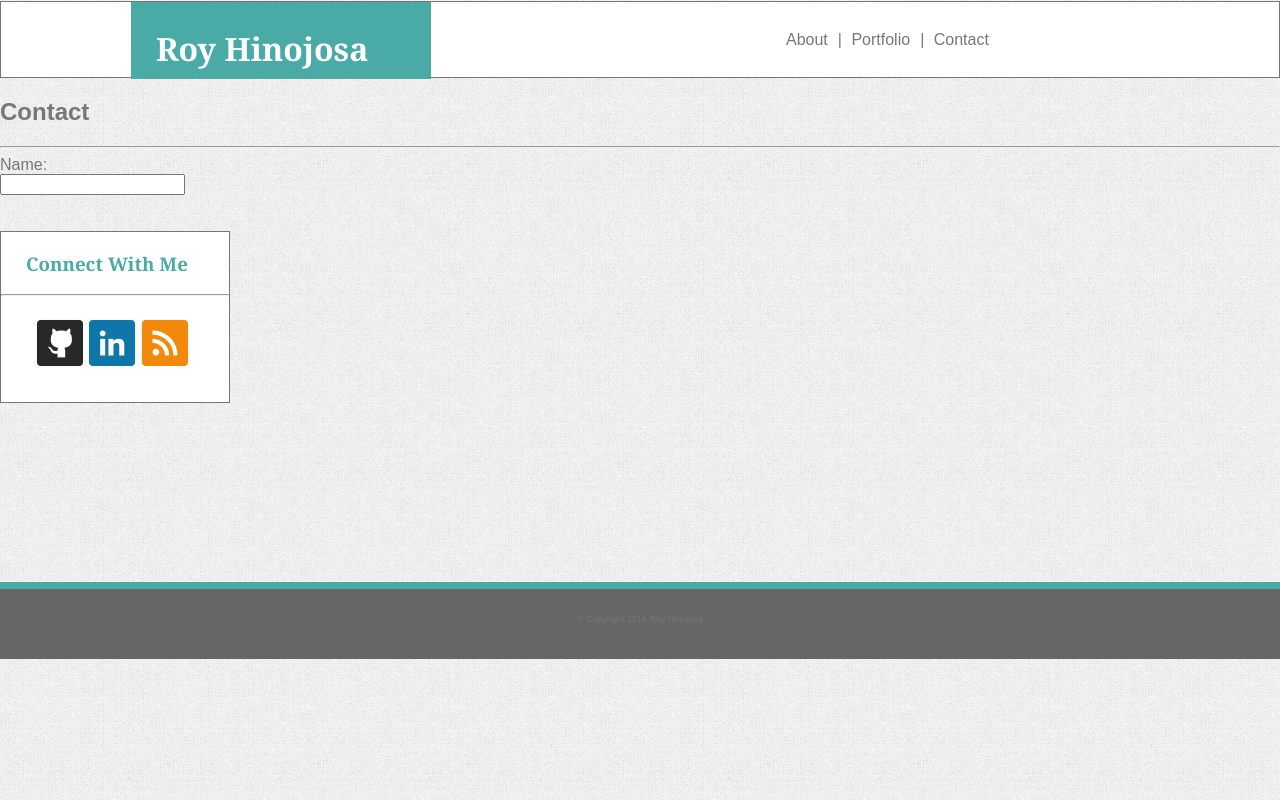
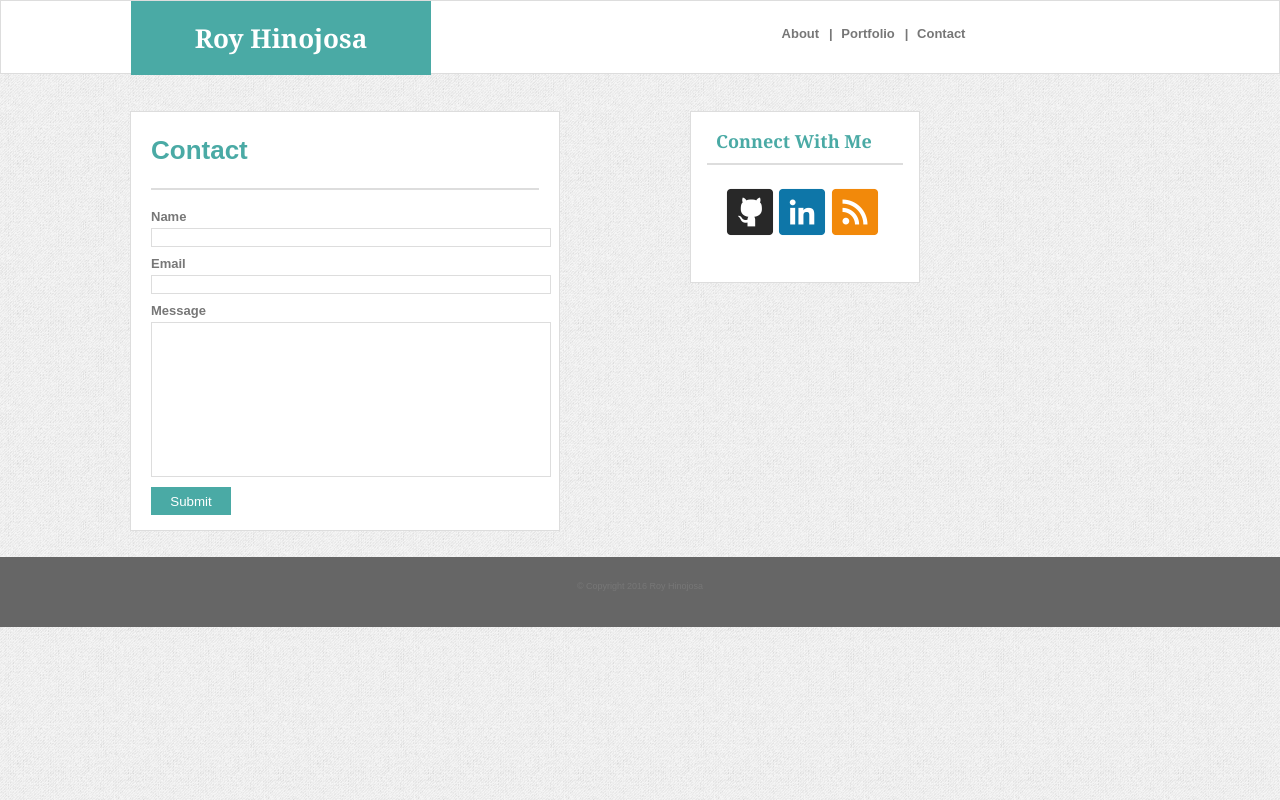
Before and after one commit to rhino15/Basic-Portfolio, a PHP site: page /contact.html in a window 1280 px wide. Run offline with PHP 8.4, Linux system fonts and the light colour scheme.

Commit message:
index and contact done

```diff
--- a/assets/css/style.css
+++ b/assets/css/style.css
@@ -4,7 +4,6 @@
 }
 
 body {
-	height: 100%;
 	width: 960px;
 	display: inline;
 	background-image: url(../../assets/images/gray_jean/gray_jean/gray_jean.png);
@@ -13,65 +12,71 @@ body {
 }
 
 header {
-	border color: #cccccc;
-	border-style: solid;
-	border-width: 1px;
-	height: 77px;
-	margin-top: -17px;
+	border: 1px solid #dddddd;
+	height: 74px;
 	background-color: #ffffff;
 	clear: both;
 }
 
-#header h1 {
+.header h1 {
+	text-align: center;
 	float: left;
-	height: 77px;
+	font-size: 26px;
+	font-weight: bold;
+	height: 74px;
 	width: 300px;
-	margin-top: 0px;
-	margin-bottom: 1px;
-	margin-left: 130px;
-	padding: 25px;
+	margin: 0px 130px 0px 130px;
+	padding-top: 24px;
+	padding-bottom: 24px;
 	background-color: #4aaaa5;
 	color: white;
 	font-family: 'Georgia', Times, Times New Roman, serif;
 }
 
-#header ul {
+.header ul {
+	text-align: center;
+	width: 200px;
+	height: 74px;
+	padding-top: 26px;
+	padding-bottom: 26px;
+	margin-left: 210px;
+	margin-right: 210px;
 	float: left;
+	font-size: small;
+	font-weight: bold;
 	text-decoration: none;
-	margin-bottom: 29px;
-	margin-left: 740px;
-	margin-right: 100px;
-	margin-top: -49px;
-
 }
 
-#header li {
+.header li {
 	padding-left: 5px;
 	display: inline;
 	list-style-type: none;
 }
 
-#header span {
+.header span {
 	margin-left: 10px;
 }
 
-#header a {
+.header a {
 	text-decoration: none;
 	color: #777777;
 }
+
 #main-content {
 	float: left;
-	border: solid;
-	border color: #dddddd;
-	border-width: 1px;
-	margin: 36px 37px 43px 135px;
+	border: 1px solid #dddddd;
+	margin: 36px 37px 43px 130px;
 	height: 410px;
 	width: 555px;
 	background-color: #ffffff;
 }
 
-#main-content h1 {
+#main-content h2 {
 	color: #4aaaa5;
+	padding-bottom: 20px;
+	margin-top: 30px;
+	font-weight: bold;
+	font-size: 26px;
 	margin-left: 25px;
 	font-family: 'Georgia', Times, Times New Roman, serif;
 }
@@ -83,13 +88,19 @@ header {
 }
 
 #main-content div {
-	margin-left: 28px;
-	margin-right: 67px;
+	margin-left: 25px;
+	margin-right: 18px;
 }
 
 #main-content p {
 	line-height: 200%;
+	margin-top: 17px;
 	text-align: left;
+}
+
+#gray-bar {
+	height: 2px;
+	background-color: #dddddd;
 }
 
 .container {
@@ -97,10 +108,8 @@ header {
 	clear: both;
 }
 
-#sidebar {
-	border: solid;
-	border color: #dddddd;
-	border-width: 1px;
+.sidebar {
+	border: 1px solid #dddddd;
 	background-color: #ffffff;
 	float: left;
 	margin-top: 36px;
@@ -108,21 +117,32 @@ header {
 	width: 230px;
 }
 
-#sidebar h3 {
+.sidebar h3 {
 	color: #4aaaa5;
+	font-weight: bold;
+	font-size: 18px;
+	margin-top: 20px;
 	margin-left: 25px;
+	padding-bottom: 13px;
 	font-family: 'Georgia', Times, Times New Roman, serif;
 }
 
-#sidebar ul {
+.sidebar ul {
 	margin-top: 23px;
 	margin-left: 35px;
 	padding: 0;
 	text-decoration: none;
 }
 
-#sidebar li {
+.sidebar li {
 	display: inline;
+}
+
+.small-gray-bar {
+	height: 2px;
+	margin-left: 16px;
+	margin-right: 16px;
+	background-color: #dddddd;
 }
 
 #green-bar {
@@ -132,7 +152,7 @@ header {
 	background-color: #4aaaa5;
 }
 
-footer {
+#footer {
 	height: 70px;
 	margin: 0 auto -155px;
 	clear: both;
@@ -140,9 +160,64 @@ footer {
 
 }
 
-footer p {
+#footer p {
 	padding-top: 25px;
 	font-size: xx-small;
 	font color: #777777;
 	text-align: center;
 }
+
+#contact  {
+	float: left;
+	height: 420px;
+	width: 430px;
+	border: 1px solid #dddddd;
+	background-color: #ffffff;
+	margin-left: 130px;
+	margin-top: 36px;
+	margin-right: 130px;
+}
+
+#contact h2 {
+	font-size: 26px;
+	font-weight: bold;
+	color: #4aaaa5;
+	padding-top: 25px;
+	padding-bottom: 25px;
+	margin-left: 20px;
+}
+
+#contact-gray-bar {
+	height: 2px;
+	background-color: #dddddd;
+	margin-left: 20px;
+	margin-right: 20px;
+}
+
+#contact form {
+	font-size: small;
+	font-weight: bold;
+	margin-top: 20px;
+	margin-left: 20px;
+}
+
+#contact input {
+	border: 1px solid #dddddd;
+	margin-top: 5px;
+	margin-bottom: 10px;
+	padding-right: 219px;
+}
+
+#message {
+	padding-bottom: 137px;
+}
+
+#button {
+	border: 1px solid #4aaaa5;
+	height: 28px;
+	width: 80px;
+	margin-left: 20px;
+	text-align: center;
+	background-color: #4aaaa5;
+	color: #ffffff;
+}
--- a/contact.html
+++ b/contact.html
@@ -1,11 +1,12 @@
 <!DOCTYPE html>
 <html>
 	<head>
+		<link rel="stylesheet" type="text/css" href="assets/css/reset.css">
 		<link rel="stylesheet" type="text/css" href="assets/css/style.css">
-		<title>My Portfolio</title>
+		<title>Contact</title>
 	</head>
 	<body>
-		<header id="header">
+		<header class="header">
 			<h1>Roy Hinojosa</h1>
 			<ul>
 				<li><a href="#">About</a><span>|</span></li>
@@ -16,16 +17,25 @@
 
 		<div class="container">
 			<section id="contact">
-				<h1>Contact</h1>
-				<hr>
-				<form>
-					Name:<br>
-					<input type="text" name="firstandlastname"
-				</form>
+				<h2>Contact</h2>
+				<div id="contact-gray-bar">
+				</div>
+				<section>
+					<form>
+						Name<br>
+						<input type="text" name="firstandlastname"><br>
+						Email<br>
+						<input type="text" name="email"><br>
+						Message<br>
+						<input id="message" type="text" name="message">
+					</form>
+					<button id="button">Submit</button>
+				</section>
 			</section>
-			<section id="sidebar">
+			<section class="sidebar">
 				<h3>Connect With Me</h3>
-				<hr>
+				<div class="small-gray-bar">
+				</div>
 				<ul>
 					<li><a href="http://www.github.com/rhino15"><img src="assets/images/github_icon.png" alt="github logo"></a></li>
 					<li><a href="https://www.linkedin.com/in/roy-hinojosa-41a06159"><img src="assets/images/linkedin_icon.png" alt="linkedin logo"></a></li>
@@ -38,7 +48,7 @@
 
 		</div>
 
-		<footer>
+		<footer id="footer">
 			<p>&#169; Copyright 2016 Roy Hinojosa</p>
 		</footer>
 
```
Also changed, not shown: index.html (+11 -8 lines), portfolio.html (+51 -0 lines).
